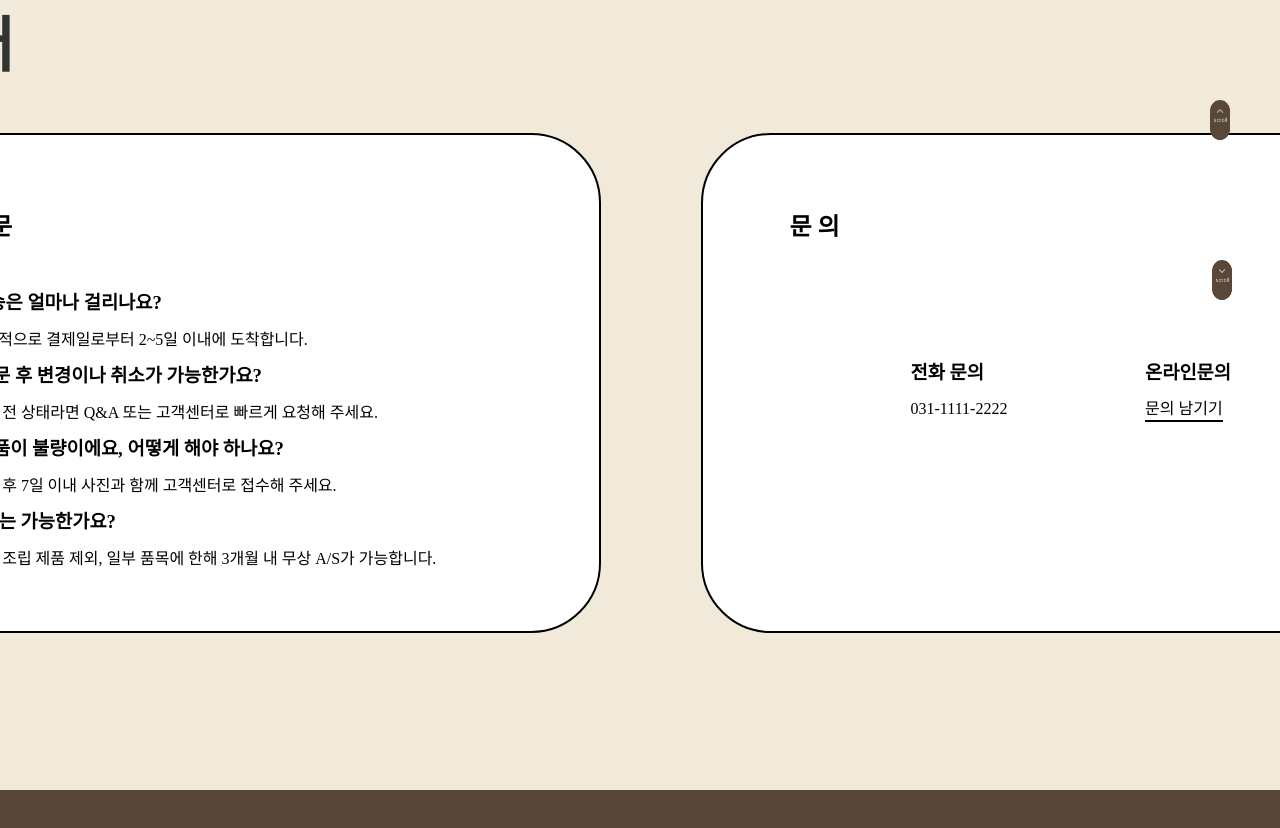
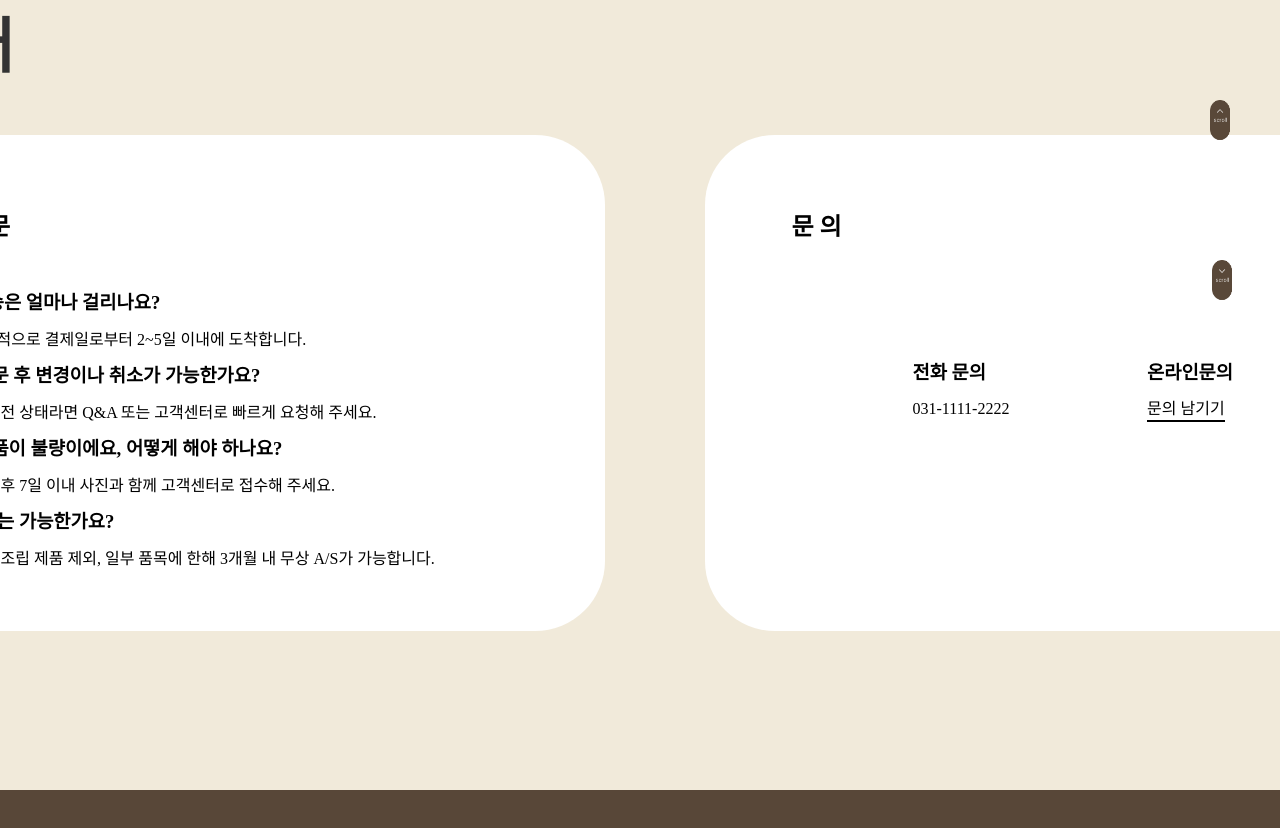
Before and after one commit to ouo-29571/4team, a React (Vite) app in the folder front/: page /CustomerCenter in a window 1280 px wide. Shown: the part 460-1288 px from the top of the page. Built offline with nearby package versions, Linux system fonts and the light colour scheme; a web font is replaced by a local one.

Commit message:
고객센터 테두리
라운드 제거

```diff
--- a/front/src/Component/Menu/Footer/CustomerCenter/CustomerCenter.css
+++ b/front/src/Component/Menu/Footer/CustomerCenter/CustomerCenter.css
@@ -25,7 +25,6 @@
 
 }
 .cc-Box_QnA1 {
-  border: 2px solid #000; /* 검정색 실선 테두리 */
   height: auto;
   width: 800px;
   display: flex;
@@ -38,7 +37,6 @@
   background-color: #fff;
 }
 .cc-Box_QnA2 {
-  border: 2px solid #000; /* 검정색 실선 테두리 */
   height: auto;
   width: 700px;
   display: flex;
```
